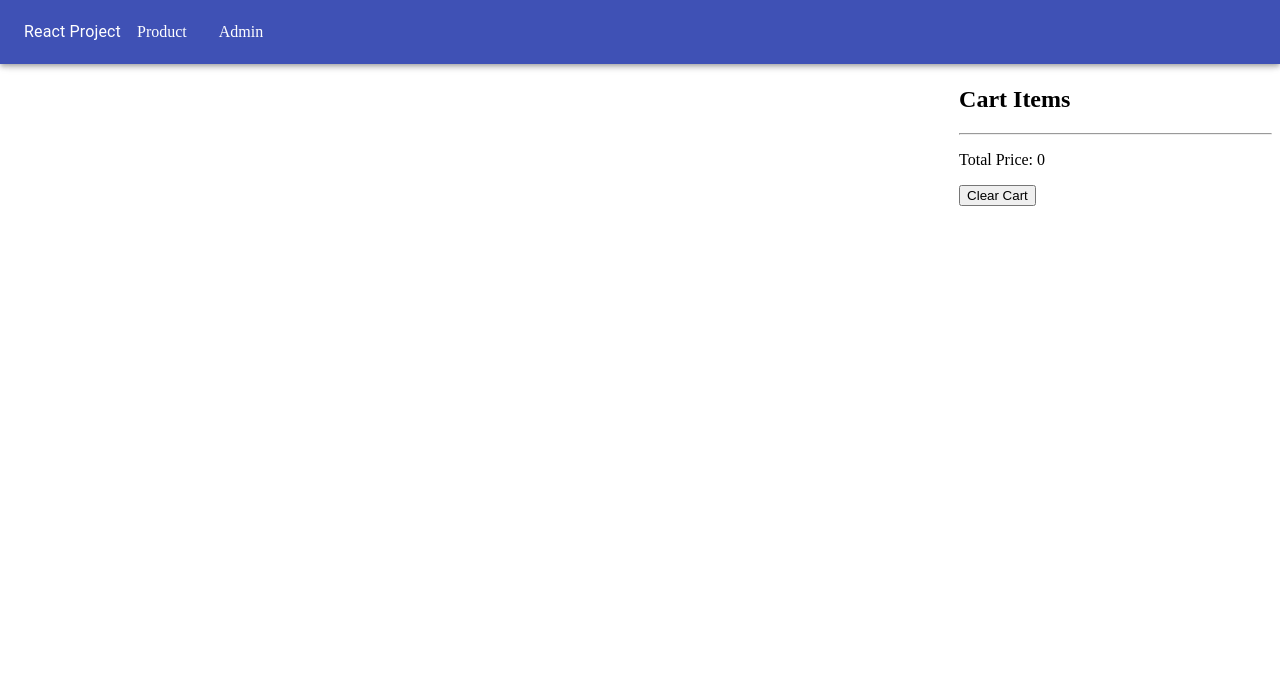
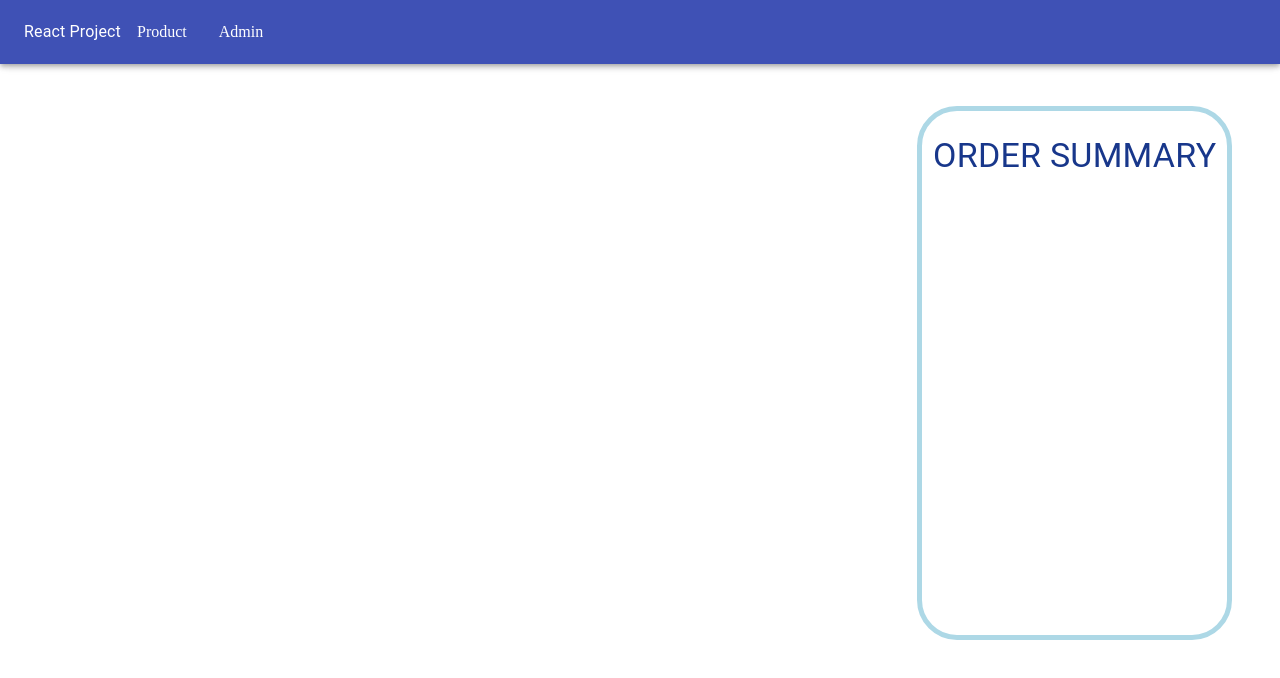
Before and after one commit to umamanayyer/react-project, a React (Create React App) app: page / in a window 1280 px wide. Shown: the top 678 px of the page. Built offline with nearby package versions, Linux system fonts and the light colour scheme.

Commit message:
styled product page with mui

```diff
--- a/package.json
+++ b/package.json
@@ -4,6 +4,7 @@
   "private": true,
   "dependencies": {
     "@material-ui/core": "^4.12.3",
+    "@material-ui/icons": "^4.11.2",
     "@mui/styles": "^5.5.1",
     "axios": "^0.25.0",
     "prop-types": "^15.8.1",
--- a/src/Product.js
+++ b/src/Product.js
@@ -1,10 +1,59 @@
 import React, { useState, useEffect } from "react";
-import "./App.css";
+import { Box, Typography, Grid, Button, Tooltip, Divider } from "@material-ui/core";
+import { makeStyles } from "@mui/styles";
+import DeleteIcon from "@material-ui/icons/Delete";
+const useStyles = makeStyles({
+  h2: {
+    color: "#18378B",
+  },
+  list: {
+    paddingLeft: "40px",
+    paddingTop: "25px",
+    display: "inline-block",
+    width: "177px",
+    overflowWrap: "break-word",
+  },
+  list2: {
+    paddingTop: "25px",
+    display: "inline-block",
+    width: "85px",
+    overflowWrap: "break-word",
+  },
+  list3: {
+    cursor: "pointer"
+  },
+  total: {
+    paddingLeft: "40px",
+    paddingTop: "25px",
+    display: "inline-block",
+    width: "177px"
+  },
+  clear: {
+    marginLeft: "144px",
+    marginTop: "18px",
+  },
+  itemNamee: {
+    width: "auto",
+    paddingTop: "43px",
+    paddingLeft: "20px",
+    paddingBottom: "35px",
+  },
+  itemPricee: {
+    width: "auto",
+    paddingLeft: "20px",
+    paddingTop: "12px"
+  },
+  itemContainer: {
+    marginTop: "44px",
+    marginLeft: "50px",
+  }
+})
 
 function Product({ itemsFromApp }) {
-
+  const classes = useStyles();
   const [stockItems, setStockItems] = useState([])
   const [cartItems, setCartItems] = useState([])
+  const [totalVisible, setTotalVisible] = useState(false)
 
   useEffect(() => {
     setStockItems(itemsFromApp)
@@ -14,6 +63,7 @@ function Product({ itemsFromApp }) {
     let newItem = { cartItemName: i.itemName, cartItemPrice: i.itemPrice };
     let newArray = cartItems.concat(newItem);
     setCartItems(newArray);
+    setTotalVisible(true)
   }
 
   function sum(cart) {
@@ -21,23 +71,58 @@ function Product({ itemsFromApp }) {
       (prevValue, currentValue) => parseInt(prevValue) + parseInt(currentValue.cartItemPrice),
       0
     );
-    return <p>Total Price: {total}</p>;
+    return total;
   }
 
   function renderItems() {
     return (
-      <div style={{ display: "flex", flexWrap: "wrap", marginRight: "200px", width: "1200px" }}>
+      <Grid container className={classes.itemContainer}>
         {stockItems.map((i) =>
-          <div
+          <Box
             key={i}
             onClick={() => addItemsToCart(i)}
-            style={{ width: "100px", height: "100px", backgroundColor: "gray", margin: "5px" }}>
-            <h4 style={{ display: "flex", justifyContent: "center", alignItems: "center" }}> {i.itemName} </h4>
-            <h4 style={{ display: "flex", justifyContent: "center", alignItems: "center" }}> {i.itemPrice} Rs. </h4>
-          </div>
+            sx={{
+              cursor: "pointer",
+              margin: "10px",
+              width: 150,
+              color: "#18378B",
+              height: 150,
+              border: "2px solid lightblue",
+              borderRadius: 20,
+              '&:hover': {
+                backgroundColor: 'lightblue',
+                opacity: [0.9, 0.8, 0.7],
+              },
+            }}
+          >
+            <Tooltip title={i.itemName}>
+              <Typography
+                noWrap
+                variant="subtitle2"
+                className={classes.itemNamee}
+              >
+                {i.itemName}
+              </Typography>
+            </Tooltip>
+            <Divider />
+            <Tooltip title={i.itemPrice} >
+              <Typography
+                noWrap
+                variant="body2"
+                className={classes.itemPricee}
+              >
+                {i.itemPrice} Rs.
+              </Typography>
+            </Tooltip>
+          </Box>
         )}
-      </div>
+      </Grid>
     )
+  }
+
+  function toggleTotalPart() {
+    setCartItems([])
+    setTotalVisible(false)
   }
 
   function removeItem(item) {
@@ -47,19 +132,90 @@ function Product({ itemsFromApp }) {
 
   function renderCart() {
     return (
-      <div style={{ width: "500px", height: "500px" }}>
-        <h2> Cart Items </h2>
-        <ul>
-          {cartItems.map((item) => {
-            return <li> {item.cartItemName} ({item.cartItemPrice} Rs.)
-              <span style={{ cursor: "pointer", color: "red", fontWeight: "bold" }} onClick={() => removeItem(item)}>x</span></li>
+      <Box
+        sx={{
+          width: 448,
+          height: 500,
+          border: "5px solid lightblue",
+          borderRadius: 40,
+          mt: 5,
+          pt: 3,
+          mr: 5,
+          overflow: "auto",
+          '&:hover': {
+            backgroundColor: 'lightblue',
+            opacity: [0.9, 0.8, 0.7],
+          },
+          "&::-webkit-scrollbar": {
+            width: 5,
+          },
+          "&::-webkit-scrollbar-track": {
+            backgroundColor: "black",
+            marginTop: "40px",
+            marginBottom: "40px",
+          },
+          "&::-webkit-scrollbar-thumb": {
+            backgroundColor: "grey",
           }
-          )}
-        </ul>
-        <hr />
-        {sum(cartItems)}
-        <button onClick={() => setCartItems([])}>Clear Cart</button>
-      </div>
+        }}
+      >
+        <Typography
+          className={classes.h2}
+          align="center"
+          variant="h4">
+          ORDER SUMMARY
+        </Typography>
+        {cartItems.map((item) => {
+          return <React.Fragment>
+            <Typography
+              variant="subtitle1"
+              className={classes.list}
+            >
+              {item.cartItemName}
+            </Typography>
+            <Typography
+              variant="subtitle1"
+              className={classes.list2}
+            >
+              {item.cartItemPrice} Rs.
+            </Typography>
+            <DeleteIcon
+              className={classes.list3}
+              fontSize="small"
+              onClick={() => removeItem(item)}
+            >
+            </DeleteIcon>
+            <Divider />
+          </React.Fragment>
+        }
+        )}
+        {totalVisible &&
+          <Grid>
+            <Typography
+              variant="h6"
+              className={classes.total}
+            >
+              Total
+            </Typography>
+            <Typography
+              variant="h6"
+              className={classes.list2}
+            >
+              {sum(cartItems)}
+            </Typography>
+            <Grid className={classes.clear}>
+              <Button
+                variant="contained"
+                color="secondary"
+                size="small"
+                onClick={() => toggleTotalPart()}
+              >
+                Clear all
+              </Button>
+            </Grid>
+          </Grid>
+        }
+      </Box>
     )
   }
 
```
Also changed, not shown: 1 other file (tests, documents, lock files or other folders).
